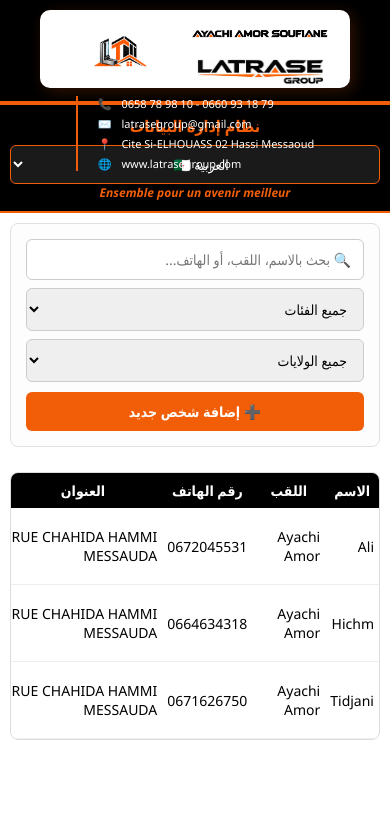
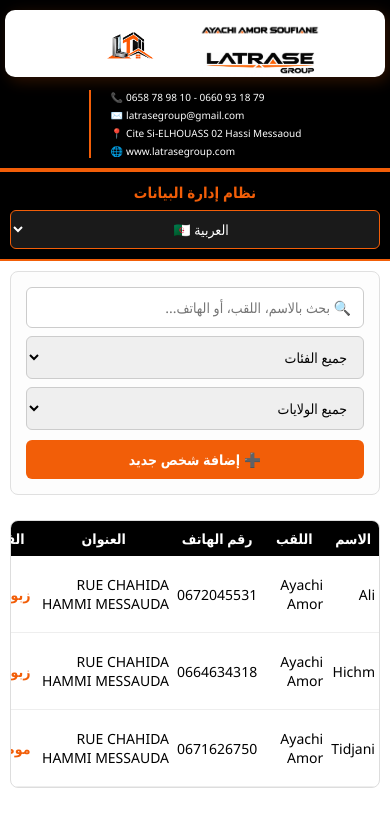
Before and after one commit to Aliayachi0562/latrase-group, a website: page public/index.html in a window 390 px wide. Drawn offline with Linux system fonts and the light colour scheme.

Commit message:
Update style.css

```diff
--- a/public/style.css
+++ b/public/style.css
@@ -273,102 +273,115 @@ tr:hover {
   width: 100%;
 }
 /* =========================================================
- تنسيقات تجاوب الشاشات الصغيرة والهواتف (Mobile Responsive)
+   تنسيقات الشاشات الصغيرة والهواتف (Mobile Responsive)
    ========================================================= */
-
 @media (max-width: 768px) {
-  /* 1. ضبط الشريط العلوي (Header) في الهاتف */
+  /* 1. ترتيب وتعديل الشريط العلوي لعدم التداخل */
   .top-header {
-    flex-direction: column;
-    align-items: center;
-    text-align: center;
-    padding: 10px;
+    flex-direction: column !important;
+    align-items: center !important;
+    padding: 10px 5px !important;
+    height: auto !important;
   }
 
   .brand-full-logo {
-    justify-content: center;
-    margin-bottom: 8px;
+    justify-content: center !important;
+    margin-bottom: 8px !important;
+    width: 100% !important;
   }
 
   .logo-part-icon {
-    height: 40px;
+    height: 35px !important;
   }
 
   .logo-part-name, .logo-part-brand {
-    height: auto;
-    max-width: 140px;
+    height: auto !important;
+    max-width: 120px !important;
   }
 
   .header-contact-info {
-    font-size: 11px;
-    gap: 5px;
-    justify-content: center;
-    flex-wrap: wrap;
+    font-size: 10px !important;
+    gap: 4px !important;
+    justify-content: center !important;
+    flex-wrap: wrap !important;
+    margin-top: 5px !important;
   }
 
-  /* 2. تحويل القائمة الجانبية والمحتوى إلى عمود واحد */
+  .header-contact-info .info-item {
+    display: flex !important;
+    align-items: center !important;
+    gap: 3px !important;
+  }
+
+  /* 2. فصل وحل تداخل القائمة الجانبية السوداء */
   .app-body {
-    flex-direction: column;
+    flex-direction: column !important;
   }
 
   .sidebar {
     width: 100% !important;
     min-width: 100% !important;
-    padding: 10px;
-    border-left: none;
-    border-bottom: 2px solid #f25e08;
-    text-align: center;
+    padding: 10px !important;
+    border-left: none !important;
+    border-bottom: 2px solid #f25e08 !important;
+    text-align: center !important;
+    position: relative !important;
   }
 
   .sidebar-title h3 {
-    font-size: 16px;
-    margin-bottom: 8px;
+    font-size: 15px !important;
+    margin-bottom: 8px !important;
+    position: relative !important;
+    top: 0 !important;
   }
 
-  /* 3. ترتيب أدوات التحكم (البحث والتصفية) بشكل رأسي مريح */
+  .sidebar-footer {
+    display: none !important; /* إخفاء النص السفلي الثانوي في الهاتف لربح المساحة */
+  }
+
+  /* 3. عناصر المحتوى والتحكم */
   .main-content {
-    padding: 10px;
+    padding: 10px !important;
   }
 
   .control-bar {
-    flex-direction: column;
-    gap: 10px;
+    flex-direction: column !important;
+    gap: 10px !important;
   }
 
   .search-filter-box {
-    flex-direction: column;
-    width: 100%;
-    gap: 8px;
+    flex-direction: column !important;
+    width: 100% !important;
+    gap: 8px !important;
   }
 
   .search-filter-box input,
   .search-filter-box select,
   .btn-primary {
     width: 100% !important;
-    box-sizing: border-box;
+    box-sizing: border-box !important;
   }
 
-  /* 4. إمكانية التمرير الأفقي للجدول في الهاتف دون تخريب الشاشة */
+  /* 4. الجدول والنافذة المنبثقة */
   .table-container {
-    overflow-x: auto;
-    -webkit-overflow-scrolling: touch;
-    border: 1px solid #ddd;
-    border-radius: 8px;
+    overflow-x: auto !important;
+    -webkit-overflow-scrolling: touch !important;
+    border: 1px solid #ddd !important;
+    border-radius: 8px !important;
   }
 
   table {
-    min-width: 600px; /* ضمان عدم انكماش الأعمدة بشكل يشوه النصوص */
-    font-size: 13px;
+    min-width: 550px !important;
+    font-size: 12px !important;
   }
 
   th, td {
-    padding: 8px 5px;
+    padding: 8px 4px !important;
   }
 
-  /* 5. ضبط النافذة المنبثقة Modal للهاتف */
   .modal-content {
     width: 92% !important;
-    padding: 15px;
-    margin: 20px auto;
+    padding: 15px !important;
+    margin: 20px auto !important;
   }
 }
```
